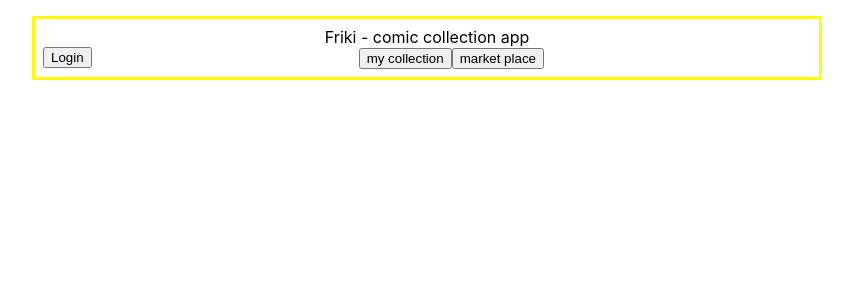
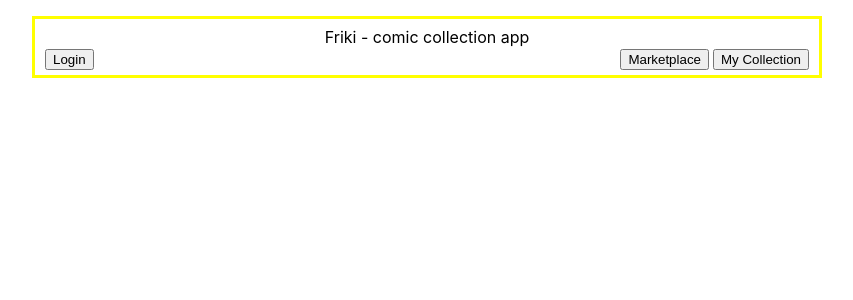
Before and after one commit to GyorgySandor/friki-comic-collector-frontend, a React (Create React App) app: page / in a window 1280 px wide. Shown: the top 300 px of the page, without its empty margins (213-1066 px from the left). Built offline with nearby package versions, Linux system fonts and the light colour scheme.

Commit message:
ManuOptionButton and LoginButton component, added to header, button names as props

```diff
--- a/src/Components/Buttons/LoginButton.js
+++ b/src/Components/Buttons/LoginButton.js
@@ -1,11 +1,12 @@
 import React from "react";
 
-function LoginButton() {
-  return <button style={loginButtonStyle}>Login</button>;
+function LoginButton(props) {
+  return <button style={loginButtonStyle}>{props.label}</button>;
 }
 
 export default LoginButton;
 
 const loginButtonStyle = {
   float: "left",
+  margin: "2px",
 };
--- /dev/null
+++ b/src/Components/Buttons/MenuOptionButton.js
@@ -0,0 +1,12 @@
+import React from "react";
+
+function MenuOptionButton(props) {
+  return <button style={menuButtonStyle}>{props.label}</button>;
+}
+
+const menuButtonStyle = {
+  float: "right",
+  margin: "2px",
+};
+
+export default MenuOptionButton;
--- a/src/Components/Header.js
+++ b/src/Components/Header.js
@@ -1,13 +1,16 @@
 import React from "react";
 import LoginButton from "./Buttons/LoginButton";
+import MenuButton from "./Buttons/MenuOptionButton";
 
 function Header() {
   return (
     <header style={headerStyle}>
       <div>Friki - comic collection app</div>
-      <LoginButton />
-      <button>my collection</button>
-      <button>market place</button>
+      <div>
+        <LoginButton label="Login" />
+        <MenuButton label="My Collection" />
+        <MenuButton label="Marketplace" />
+      </div>
     </header>
   );
 }
@@ -17,6 +20,7 @@ export default Header;
 const headerStyle = {
   margin: " 16px auto",
   width: "60%",
+  height: "40px",
   backgrondColor: "green",
   border: "3px solid yellow",
   padding: "8px",
```
